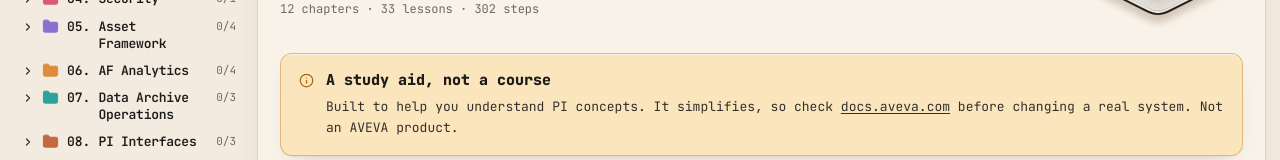
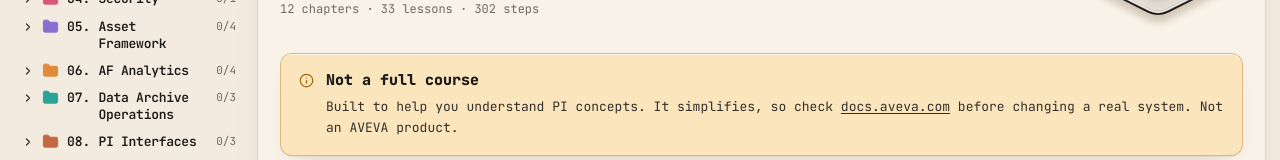
Before and after one commit to nurnaufal321/inside-pi, a React (Vite) app in the folder module-3-4-exception-compression/: page / in a window 1280 px wide. Shown: the part 299-459 px from the top of the page. Built offline with nearby package versions, Linux system fonts and the light colour scheme.

Commit message:
Reword the landing page note heading
Co-Authored-By: Claude Opus 5.5 <noreply@anthropic.com>

```diff
--- a/module-3-4-exception-compression/src/components/shell/HomeView.tsx
+++ b/module-3-4-exception-compression/src/components/shell/HomeView.tsx
@@ -54,7 +54,7 @@ export default function HomeView({ progress }: { progress: Record<string, number
       <section className="home__note card">
         <Info className="i" />
         <div>
-          <h2>A study aid, not a course</h2>
+          <h2>Not a full course</h2>
           <p>
             Built to help you understand PI concepts. It simplifies, so check{' '}
             <a href="https://docs.aveva.com/category/pi-system" target="_blank" rel="noopener noreferrer">docs.aveva.com</a>{' '}
```
